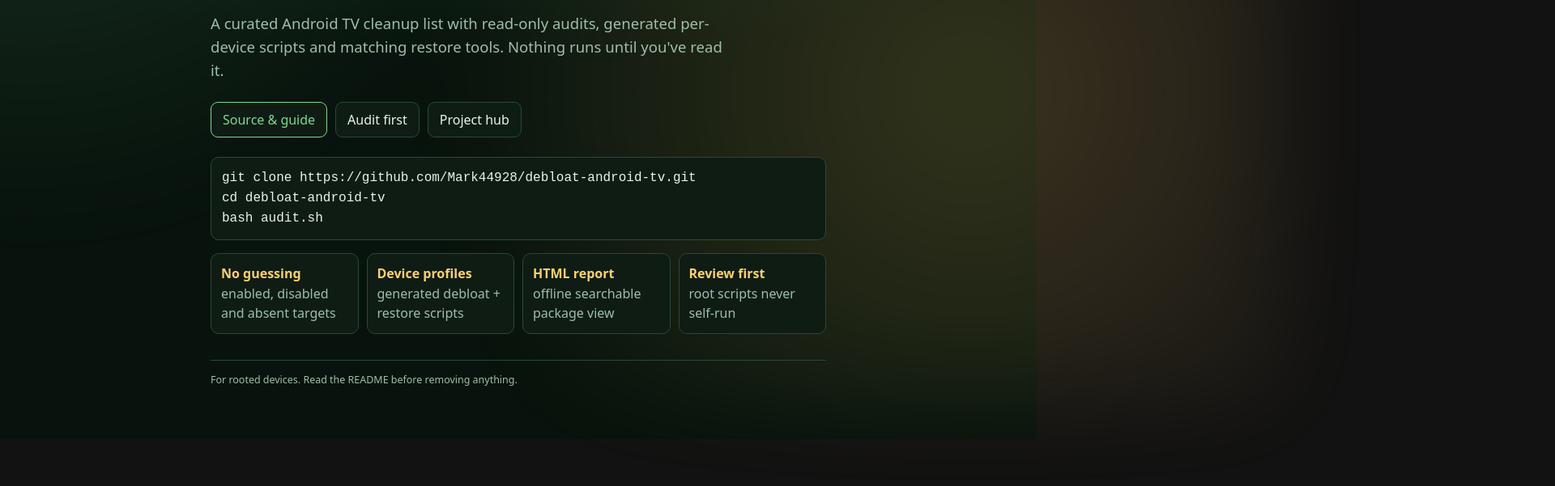
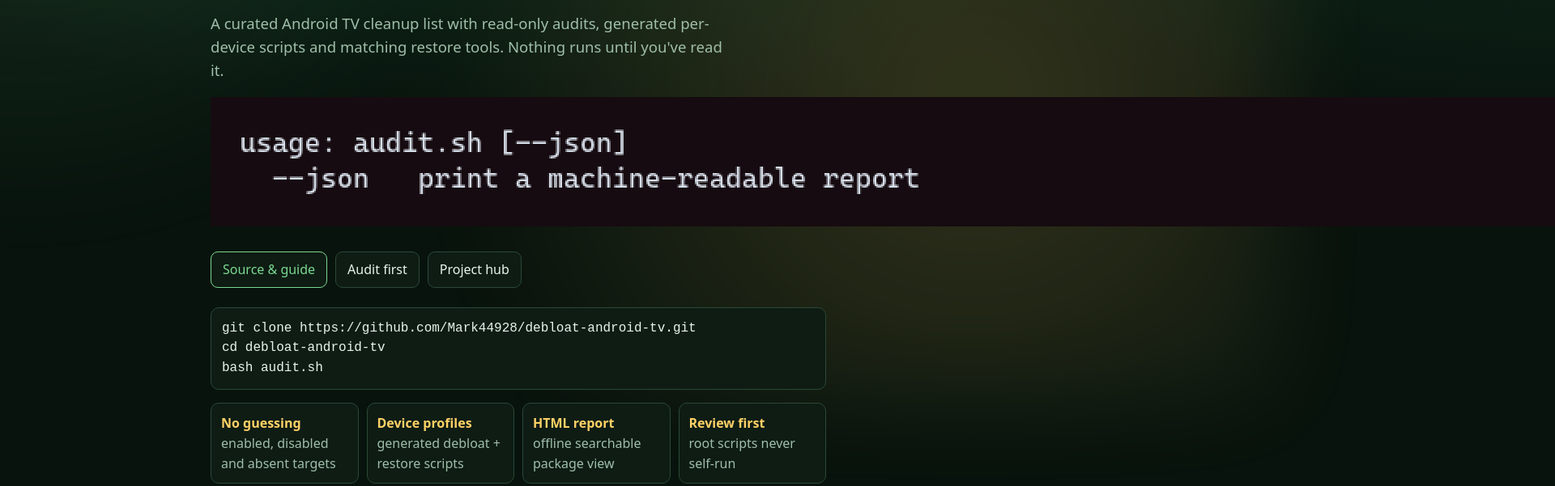
Before and after one commit to Mark44928/debloat-android-tv, a plain HTML site: page index.html in a window 1280 px wide. Shown: the part 499-1100 px from the top of the page at 81% size, 1920 px wide, since content can reach past the window. Before the commit the page ends 1042 px from the top, so only its background shows below. Drawn offline with Linux system fonts and the light colour scheme.

Commit message:
add real screenshots to README and homepage

```diff
--- a/index.html
+++ b/index.html
@@ -31,6 +31,7 @@ pre{background:var(--p);border:1px solid var(--b);border-radius:10px;padding:13p
 <p class="k">Android TV · read-only audits</p>
 <h1>debloat-android-tv</h1>
 <p class="lede">A curated Android TV cleanup list with read-only audits, generated per-device scripts and matching restore tools. Nothing runs until you've read it.</p>
+<p><img src="docs/screenshot-audit.png" alt="debloat-android-tv audit"></p>
 <div class="buttons"><a class="btn primary" href="https://github.com/Mark44928/debloat-android-tv">Source &amp; guide</a><a class="btn" href="https://github.com/Mark44928/debloat-android-tv#audit-before-you-debloat">Audit first</a><a class="btn" href="https://mark44928.github.io/Mark44928/">Project hub</a></div>
 <pre>git clone https://github.com/Mark44928/debloat-android-tv.git
 cd debloat-android-tv
```
Also changed, not shown: docs/screenshot-audit.png (added), docs/screenshot-profile.png (added), 1 other file.
